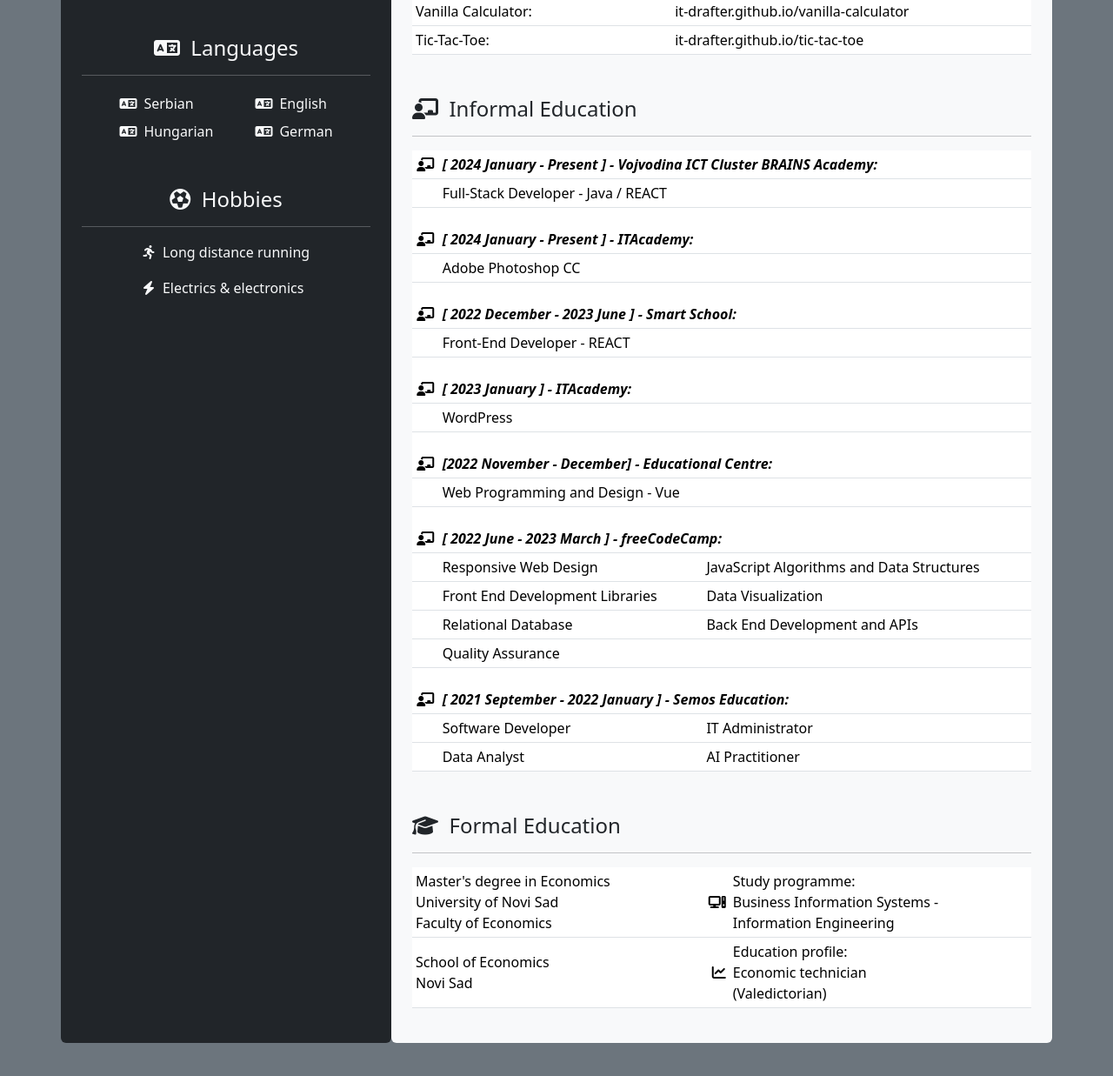
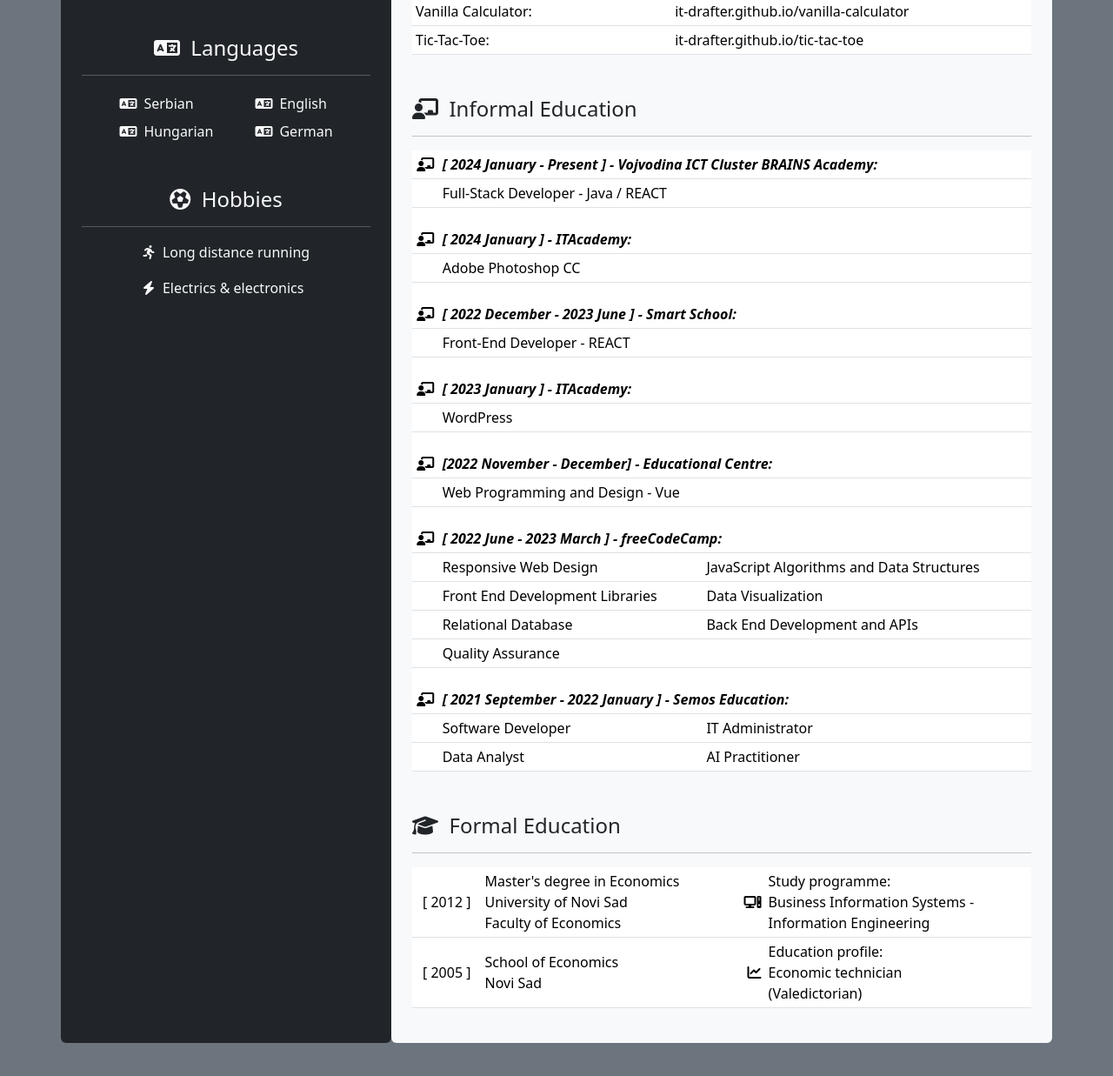
Before and after one commit to it-drafter/resume, a plain HTML site: page index.html in a window 1280 px wide. Shown: the part 1487-2724 px from the top of the page at 87% size. Drawn offline with nearby package versions, Linux system fonts and the light colour scheme.

Commit message:
style: improve formal education section

```diff
--- a/index.html
+++ b/index.html
@@ -796,7 +796,7 @@
                 </td>
                 <td colspan="3" class="pt-4">
                   <span class="fst-italic fw-semibold"
-                    >[ 2024 January - Present ] - ITAcademy:</span
+                    >[ 2024 January ] - ITAcademy:</span
                   >
                 </td>
               </tr>
@@ -1018,6 +1018,9 @@
             <hr />
             <table class="table table-sm table-hover">
               <tr>
+                <td class="text-center" style="vertical-align: middle">
+                  [ 2012 ]
+                </td>
                 <td class="text-start">
                   Master's degree in Economics<br />University of Novi Sad<br />Faculty
                   of Economics
@@ -1034,6 +1037,9 @@
                 </td>
               </tr>
               <tr>
+                <td class="text-center" style="vertical-align: middle">
+                  [ 2005 ]
+                </td>
                 <td class="text-start" style="vertical-align: middle">
                   School of Economics<br />Novi Sad
                 </td>
```
